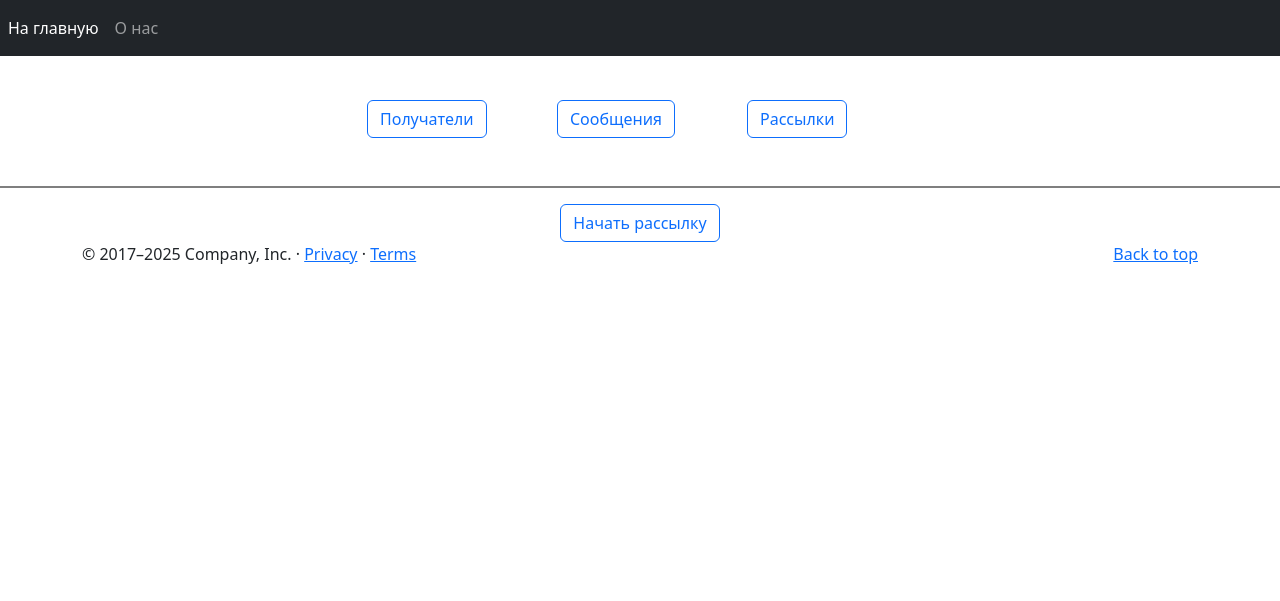
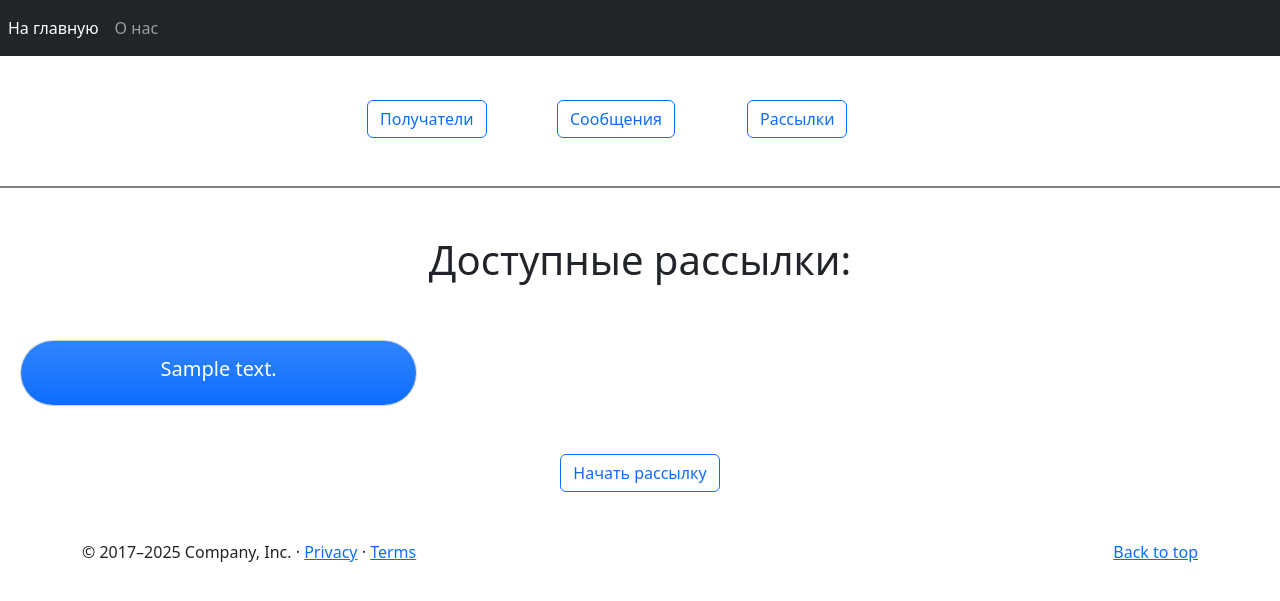
Before and after one commit to GeorgyPool/sanding-messages, a Django app: template sending/templates/sending/sending_mail.html in a window 1280 px wide. Shown: the top 601 px of the page. Run offline with Django 4.2, Linux system fonts and the light colour scheme; the template is opened without the code that fills it: most values are stand-ins (such as "Sample title", 1, 10 or a date in 2020); some libraries are stand-ins or nearby versions.

Commit message:
Added a check for the available sending time to the email-sending function. sending/view/def sending_mail.

```diff
--- a/sending/templates/sending/sending_mail.html
+++ b/sending/templates/sending/sending_mail.html
@@ -5,11 +5,36 @@
 
 {% block content %}
 
-<div class="container d-flex justify-content-center">
+{% if sendings %}
+
+<div class="container d-flex justify-content-center mt-5 mb-5">
+    <h1>Доступные рассылки:</h1>
+</div>
+
+<div class="row row-cols-1 row-cols-md-3 g-4 me-2 ms-2">
+    {% for sending in sendings %}
+    <div class="col">
+        <div class="card rounded-pill">
+            <div class="card-body bg-primary bg-gradient text-white rounded-pill">
+                <h5 class="card-title text-center">{{ sending.message }}</h5>
+            </div>
+        </div>
+    </div>
+    {% endfor %}
+</div>
+
+<div class="container d-flex justify-content-center mt-5 mb-5">
     <form class="form" method="post">
         {% csrf_token %}
         <button type="submit" class="btn btn-outline-primary">Начать рассылку</button>
     </form>
 </div>
 
+{% else %}
+<div class="container d-flex justify-content-center">
+    <h1>Активных рассылок нет</h1>
+</div>
+{% endif %}
+
+
 {% endblock %}
```
Also changed, not shown: sending/views.py (+10 -4 lines).
